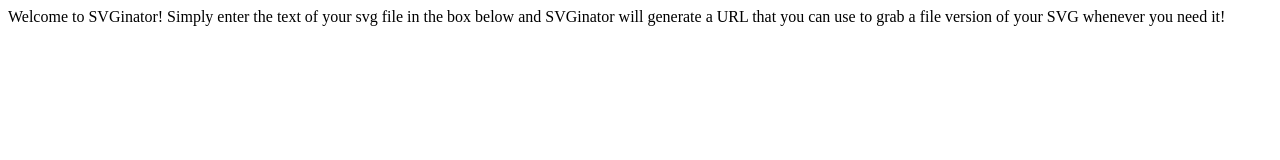
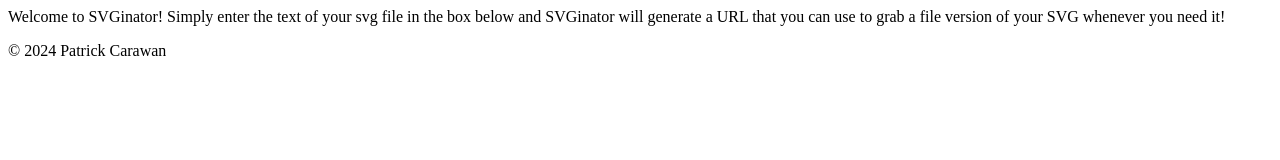
Before and after one commit to Patrick-Carawan-Org/svginator.com, a plain HTML site: page index.html in a window 1280 px wide. Drawn offline with Linux system fonts and the light colour scheme.

Commit message:
Added copyright

```diff
--- a/index.html
+++ b/index.html
@@ -7,4 +7,12 @@
 <body>
 	Welcome to SVGinator! Simply enter the text of your svg file in the box below and SVGinator will generate a URL that you can use to grab a file version of your SVG whenever you need it!
 </body>
+<footer style="display: flex;">
+	<p>&copy;&nbsp;</p>
+	<p id="copyright_year"></p>
+	<p>&nbsp;Patrick Carawan</p>
+</footer>
+<script>
+	document.getElementById("copyright_year").innerHTML=`${new Date().getFullYear()}`
+</script>
 </html>
```
